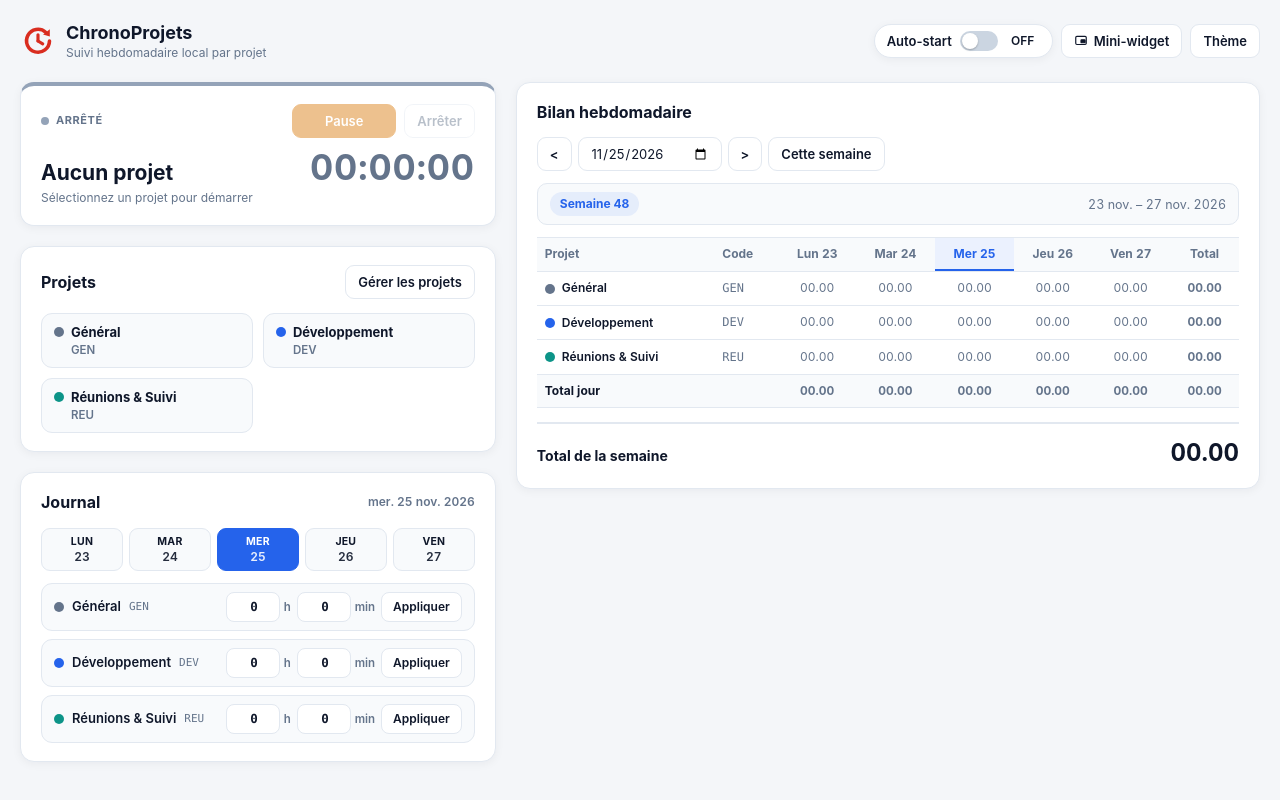
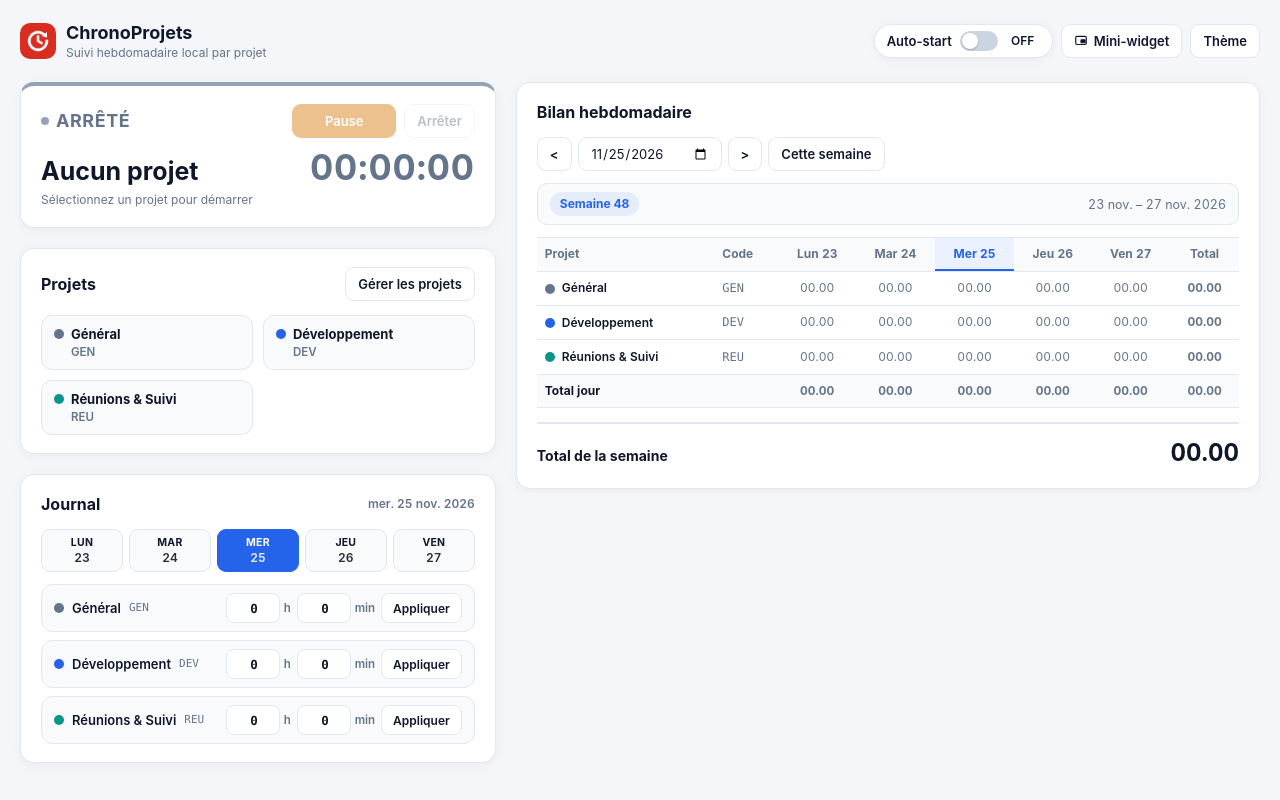
Before and after one commit to FPittorino/Chrono-projets, a website: page index.html in a window 1280 px wide. Drawn offline with Linux system fonts and the light colour scheme.

Commit message:
style: update UI component aesthetics
Refine visual styles for the logo, project headers, and status text to improve readability and branding consistency. Replace the SVG logo with an image element.

```diff
--- a/index.html
+++ b/index.html
@@ -96,7 +96,9 @@
     .logo {
       width: 36px;
       height: 36px;
+      border-radius: 10px;
       display: block;
+      object-fit: cover;
       flex-shrink: 0;
     }
 
@@ -383,6 +385,10 @@
       flex-shrink: 0;
     }
 
+    #statusText {
+      font-size: 18px;
+    }
+
     .status-line.is-running-text {
       color: var(--success);
     }
@@ -424,16 +430,18 @@
     }
 
     .current-project-title {
-      font-size: 21px;
+      font-size: 25px;
       font-weight: 700;
       margin: 0;
     }
 
     .project-code-pill {
       font-family: ui-monospace, SFMono-Regular, Menlo, Monaco, Consolas, monospace;
-      font-size: 11.5px;
+      font-size: 13px;
+      line-height: 20px;
       font-weight: 700;
-      padding: 2px 8px;
+      padding: 2px 12px;
+      margin-left: 0px;
       border-radius: 999px;
       background: var(--soft);
       border: 1px solid var(--border);
@@ -1532,12 +1540,7 @@
   <div class="app">
     <header>
       <div class="brand">
-        <svg class="logo" xmlns="http://www.w3.org/2000/svg" viewBox="0 0 32 32" width="36" height="36" aria-hidden="true">
-          <path d="M26.2 16A10.2 10.2 0 1 1 22.8 8.2" fill="none" stroke="#D92D20" stroke-width="3.2" stroke-linecap="round" />
-          <polygon fill="#D92D20" points="26.5,5.5 26.5,12 20.5,10.2" />
-          <line x1="16" y1="16" x2="16" y2="10.5" stroke="#D92D20" stroke-width="2.8" stroke-linecap="round" />
-          <line x1="16" y1="16" x2="20.2" y2="18.5" stroke="#D92D20" stroke-width="2.8" stroke-linecap="round" />
-        </svg>
+        <img class="logo" src="icon-192.png" alt="ChronoProjets" width="36" height="36" />
         <div>
           <h1>ChronoProjets</h1>
           <div class="subtitle">Suivi hebdomadaire local par projet</div>
```
